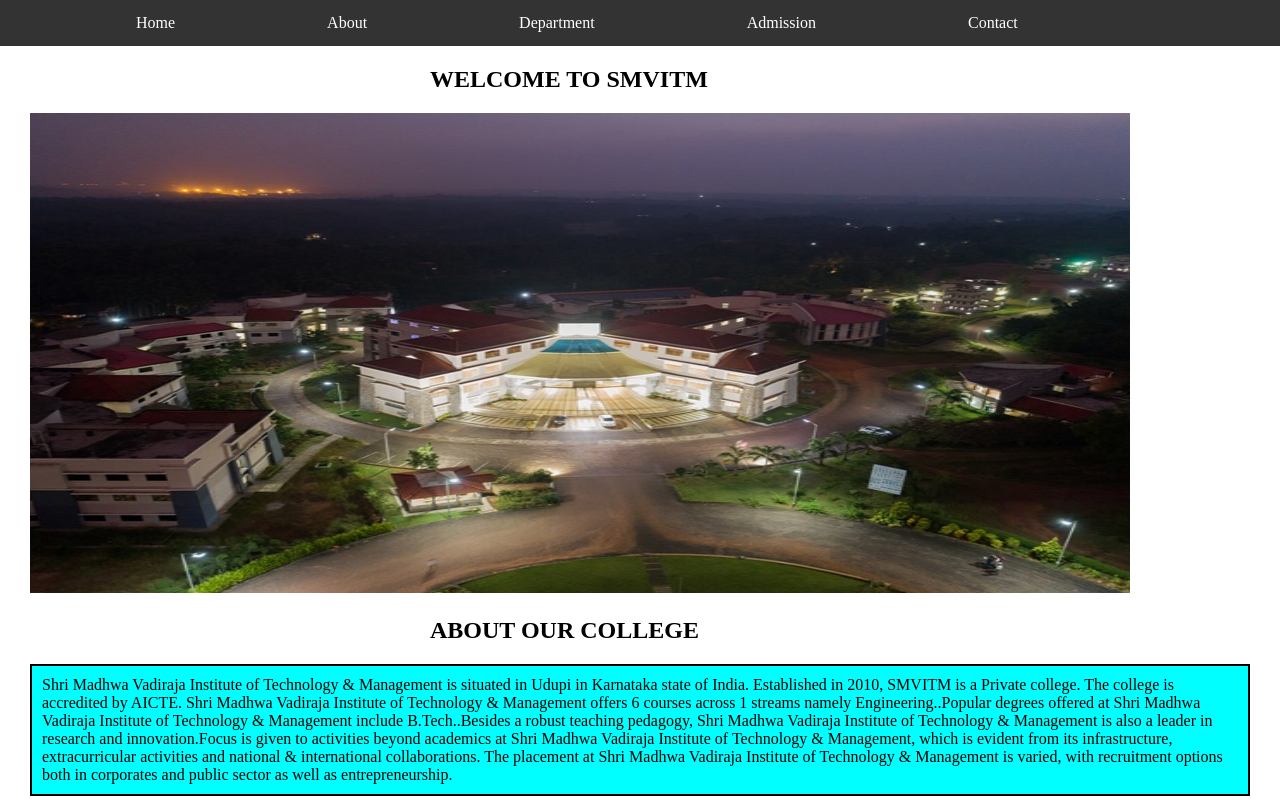
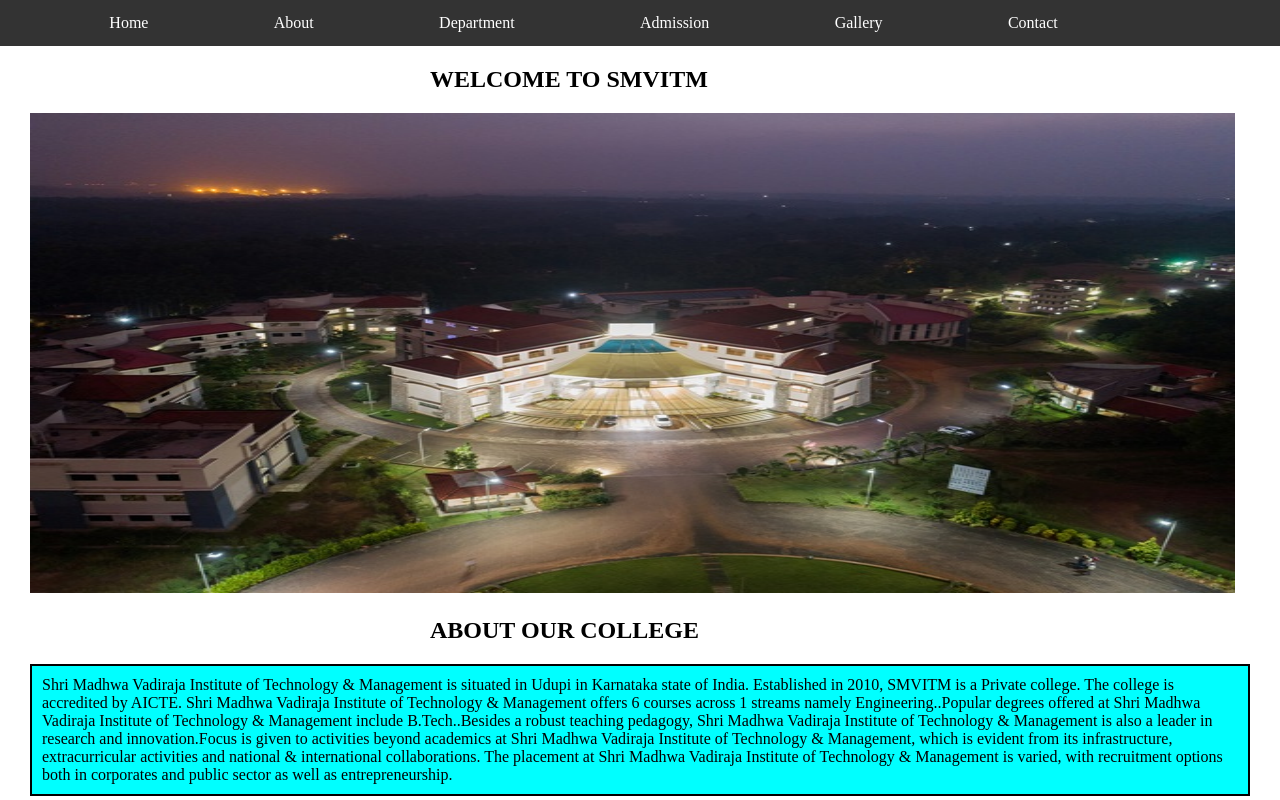
Before and after one commit to Vijayakumarbiradar22/Internv, a plain HTML site: page index.html in a window 1280 px wide. Shown: the top 800 px of the page. Drawn offline with Linux system fonts and the light colour scheme.

Commit message:
added gallery in navbar

```diff
--- a/index.html
+++ b/index.html
@@ -14,13 +14,13 @@
             <li><a href="#about">About</a></li>
             <li><a href="#department">Department</a></li>
             <li><a href="#admission">Admission</a></li>
-            <!-- <li><a href="#gallery">Gallery</a></li> -->
+            <li><a href="#gallery">Gallery</a></li>
             <li><a href="#contact">Contact</a></li>
         </ul>
     <div class="side">
         <section id="home">
             <h2 class="welcome">WELCOME TO SMVITM</h2>
-            <img src="images/clg pic1.jpg" width="1100" height="480">
+            <img src="images/clg pic1.jpg" width="1205" height="480">
         </section>
 
         <section id="about">
--- a/styles.css
+++ b/styles.css
@@ -23,7 +23,7 @@
 
 ul.navbar li {
     float: left;
-    margin-left: 90pt;
+    margin-left: 70pt;
 }
 
 ul.navbar li a {
```
